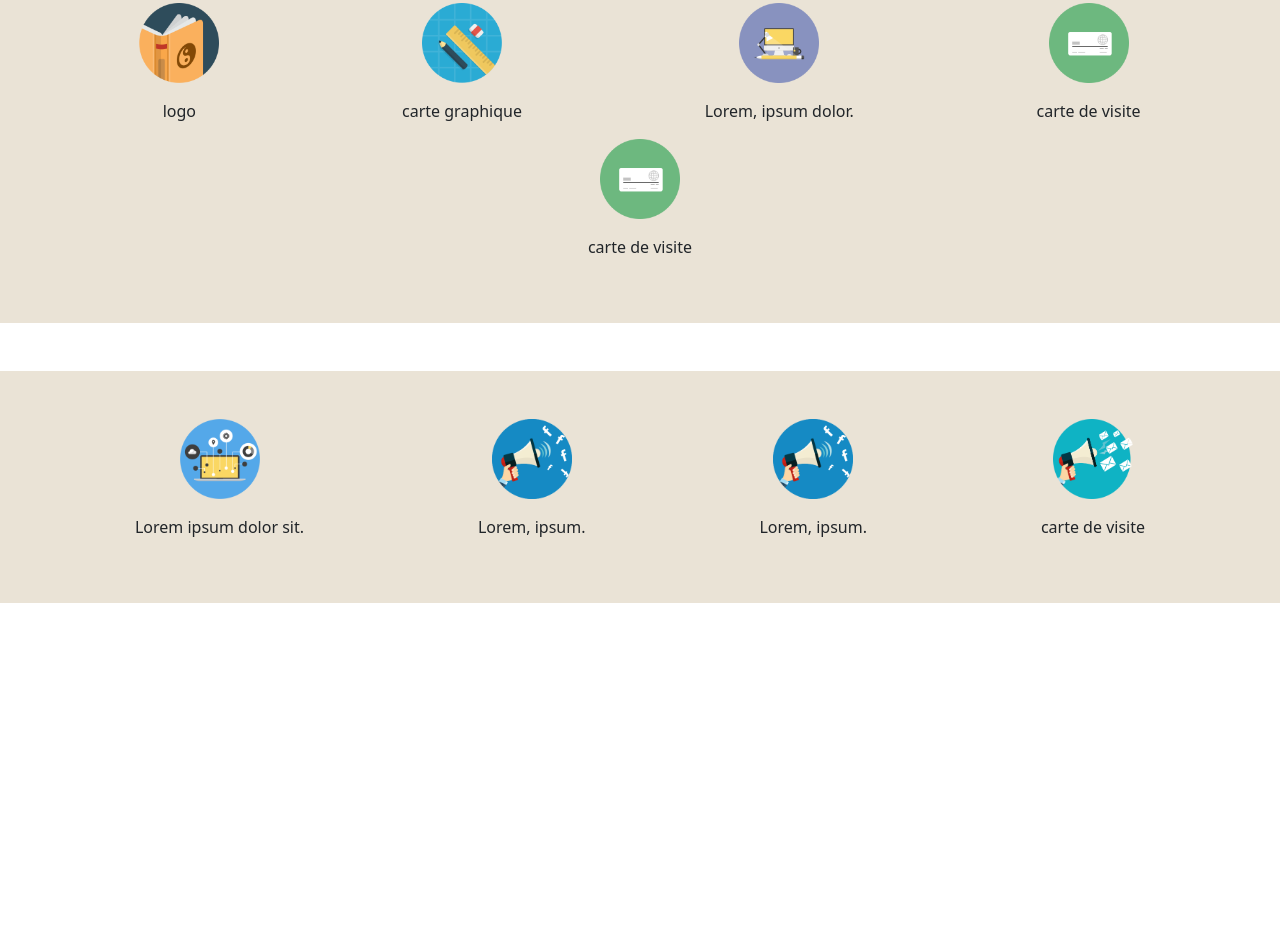
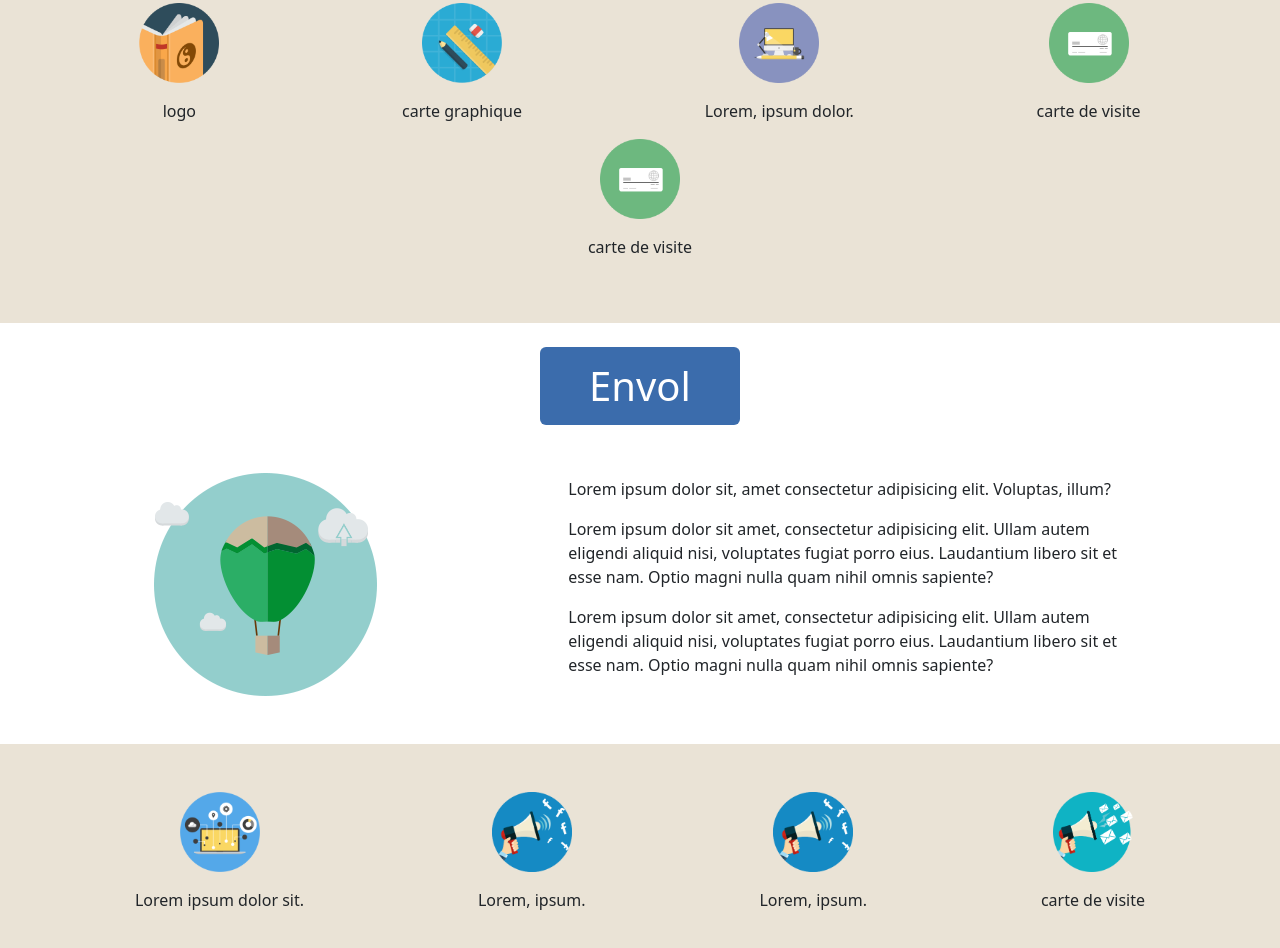
Before and after one commit to Osama-Jeb/Project-YoucommuniK-bootstrap, a website: page index.html in a window 1280 px wide. Shown: the part 1253-2201 px from the top of the page. Before the commit the page ends 1856 px from the top, so only its background shows below. Drawn offline with nearby package versions, Linux system fonts and the light colour scheme.

Commit message:
section envol

```diff
--- a/index.html
+++ b/index.html
@@ -30,7 +30,8 @@
                     <img src="./public/img/outils-icon.png" alt="">
                     <p>Outils</p>
                 </a></li>
-            <li class="d-none d-md-inline-block text-center list-inline-item px-2"><a href="" class="text-decoration-none text-white">
+            <li class="d-none d-md-inline-block text-center list-inline-item px-2"><a href=""
+                    class="text-decoration-none text-white">
                     <img src="./public/img/projets-icon.png" alt="">
                     <p>Projets</p>
                 </a></li>
@@ -147,6 +148,28 @@
 
     </div>
 
+    <!-- Envol button -->
+    <div class="d-flex justify-content-center align-items-center mt-4 mb-5 ">
+        <button class="btn bg-deep text-white px-5 py-2 fs-1">
+            Envol
+        </button>
+    </div>
+
+    <!-- Evo image + text -->
+    <div
+        class="container d-flex flex-column flex-lg-row text-center text-lg-start justify-content-around align-items-center mt-2 mb-4 gap-5">
+        <img src="./public/img/icon-envole.png" alt="">
+        <div class="w-50">
+            <p>Lorem ipsum dolor sit, amet consectetur adipisicing elit. Voluptas, illum?</p>
+            <p>Lorem ipsum dolor sit amet, consectetur adipisicing elit. Ullam autem eligendi aliquid nisi, voluptates
+                fugiat porro eius. Laudantium libero sit et esse nam. Optio magni nulla quam nihil omnis sapiente?</p>
+            <p>Lorem ipsum dolor sit amet, consectetur adipisicing elit. Ullam autem eligendi aliquid nisi, voluptates
+                fugiat porro eius. Laudantium libero sit et esse nam. Optio magni nulla quam nihil omnis sapiente?</p>
+
+        </div>
+    </div>
+
+    <!-- Envol Icons -->
     <div class="bg-beige d-lg-flex justify-content-around p-5 mt-5">
         <div class="text-center">
             <img src="./public/img/icon-analyse-flux-web.png" width="80px" height="80px" alt="">
```
